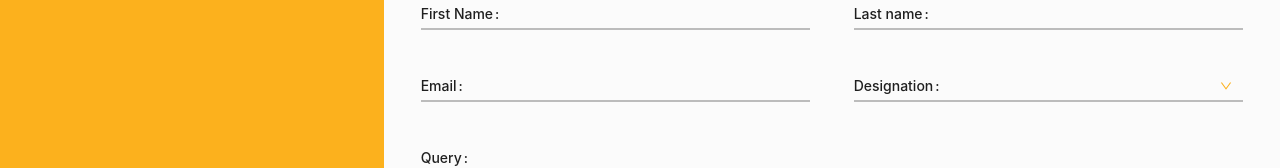
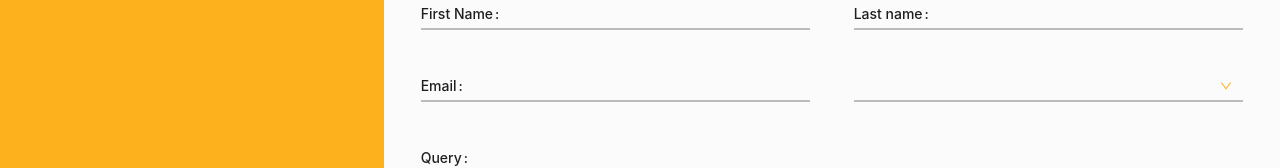
Before and after one commit to Ideassion-DevOpsTeam/Aatral.Web.Cloud.Core, a React (Create React App) app: page /contact in a window 1280 px wide. Shown: the part 302-470 px from the top of the page. Built offline with nearby package versions, Linux system fonts and the light colour scheme; a web font is replaced by a local one.

Commit message:
members backend

```diff
--- a/src/Pages/Contact/Contact.jsx
+++ b/src/Pages/Contact/Contact.jsx
@@ -20,7 +20,6 @@ import ButtonComponent from "../../components/UI/Button";
 import { createContact } from "../../api";
 
 const Contact = () => {
-  const [selectedValue, setSelectedValue] = useState(null);
   const [addContact, { data }] = useMutation(createContact);
 
   const { TextArea } = Input;
@@ -34,7 +33,6 @@ const Contact = () => {
 
   const handleSelect = (value) => {
     console.log(`Selected: ${value}`);
-    setSelectedValue(value);
   };
 
   let disPlayContent = (
@@ -96,13 +94,6 @@ const Contact = () => {
             </Form.Item>
 
             <Form.Item
-              label={
-                selectedValue === null
-                  ? "Designation:"
-                  : selectedValue === "Others (Specify)"
-                  ? "Specify:"
-                  : null
-              }
               className="contact-form-input"
               name="designation"
               rules={[
@@ -112,11 +103,7 @@ const Contact = () => {
                 },
               ]}
             >
-              {selectedValue === "Others (Specify)" ? (
-                <Input className="contact-input" value="test" />
-              ) : (
-                <Select onChange={handleSelect} options={items} />
-              )}
+              <Select onChange={handleSelect} options={items} />
             </Form.Item>
           </div>
 
--- a/src/Pages/Contact/static_data.js
+++ b/src/Pages/Contact/static_data.js
@@ -42,5 +42,5 @@ export const items = [
     label: "Chief Strategy Officer (CSO)",
     value: "Chief Strategy Officer (CSO)",
   },
-  { label: "Others (Specify)", value: "Others (Specify)" },
+  { label: "Others (Specify in query)", value: "Others (Specify in query)" },
 ];
--- a/src/Pages/Members/Members.jsx
+++ b/src/Pages/Members/Members.jsx
@@ -35,6 +35,8 @@ const Members = () => {
 
   const membersData = data ? data.members.data : [];
 
+  console.log("membersData", membersData);
+
   useEffect(() => {
     setFounderData();
     refetchMember({
@@ -70,8 +72,7 @@ const Members = () => {
 
         <div className="members__section__second__section">
           <div className="members__section__second__section__members">
-            {membersData?.map((item, index) =>
-              item?.attributes?.Type === "Member" ? (
+            {membersData?.map((item, index) => (
               <Fragment key={index}>
                 <div
                   onClick={() => showModal(item.id, item)}
@@ -98,8 +99,7 @@ const Members = () => {
                   </div>
                 </div>
               </Fragment>
-              ) : null
-            )}
+            ))}
           </div>
         </div>
         <Modal
--- a/src/api/index.js
+++ b/src/api/index.js
@@ -2,7 +2,10 @@ import { gql } from "@apollo/client";
 
 export const getMembers = gql`
   query Members($pageCount: Int, $pageSize: Int) {
-    members(pagination: { page: $pageCount, pageSize: $pageSize }) {
+    members(
+      pagination: { page: $pageCount, pageSize: $pageSize }
+      filters: { Type: { eqi: "Member" } }
+    ) {
       data {
         id
         attributes {
```
Lines whose indentation alone changed are shown as unchanged.
